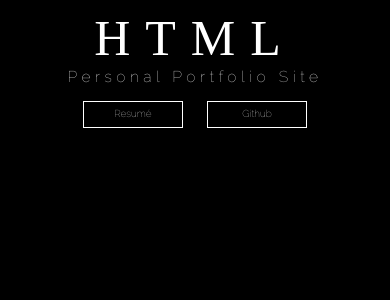
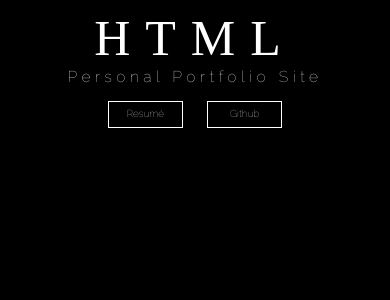
Before and after one commit to iknowhtml/iknowhtml, a Flask app: page / in a window 390 px wide. Shown: the part 183-483 px from the top of the page. Run offline with Flask 2, Linux system fonts and the light colour scheme; some libraries are stand-ins or nearby versions; some web fonts are replaced.

Commit message:
changed button styling and responsiveness

```diff
--- a/static/css/scss/_grid.scss
+++ b/static/css/scss/_grid.scss
@@ -10,7 +10,6 @@
   box-sizing: border-box; }
 
 // Core variables and mixins
-@import "grid/variables";
 @import "grid/mixins";
 
 // Core CSS
--- a/static/css/scss/custom/_style.scss
+++ b/static/css/scss/custom/_style.scss
@@ -268,7 +268,7 @@ body {
 
 .buttons-container{
   .button{
-    width: 150px;
+    width: 140px;
     color: white;
     text-decoration: none;
     display: inline-block;
@@ -281,7 +281,7 @@ body {
     border-width: 1px;
     border-color: white;
     margin:10px 10px;
-    padding: 5px 20px;
+    padding: 7px 20px;
     font-size: 26px;
     line-height: 1.471;
     position: relative;
@@ -289,9 +289,22 @@ body {
     -moz-transition: background-color 0.3s ease;
     transition: background-color 0.3s ease;
 
-    @include media-query-horizontal(740px, 0px){
+    @include media-query-horizontal($screen-md, $screen-sm + 1){
       width:100px;
       margin-top:0;
+      padding: 5px 10px;
+    }
+
+    @include media-query-horizontal($screen-sm, $screen-xs + 1){
+      width: 90px;
+      margin-top:0;
+      padding: 5px 10px;
+    }
+
+    @include media-query-horizontal($screen-xs, 0){
+      width: 75px;
+      margin-top:0;
+      padding: 5px 5px;
     }
 
     &:active {
--- a/static/css/scss/style.scss
+++ b/static/css/scss/style.scss
@@ -1,2 +1,3 @@
+@import "grid/variables";
 @import "custom/style";
 @import "grid";
--- a/static/css/style.css
+++ b/static/css/style.css
@@ -162,7 +162,7 @@ body {
       letter-spacing: 4.5px; }
 
 .buttons-container .button {
-  width: 150px;
+  width: 140px;
   color: white;
   text-decoration: none;
   display: inline-block;
@@ -175,17 +175,28 @@ body {
   border-width: 1px;
   border-color: white;
   margin: 10px 10px;
-  padding: 5px 20px;
+  padding: 7px 20px;
   font-size: 26px;
   line-height: 1.471;
   position: relative;
   -webkit-transition: background-color 0.3s ease;
   -moz-transition: background-color 0.3s ease;
   transition: background-color 0.3s ease; }
-  @media only screen and (max-width: 740px) and (min-width: 0px) {
+  @media only screen and (max-width: 992px) and (min-width: 769px) {
     .buttons-container .button {
       width: 100px;
-      margin-top: 0; } }
+      margin-top: 0;
+      padding: 5px 10px; } }
+  @media only screen and (max-width: 768px) and (min-width: 481px) {
+    .buttons-container .button {
+      width: 90px;
+      margin-top: 0;
+      padding: 5px 10px; } }
+  @media only screen and (max-width: 480px) and (min-width: 0) {
+    .buttons-container .button {
+      width: 75px;
+      margin-top: 0;
+      padding: 5px 5px; } }
   .buttons-container .button:active {
     background-color: white;
     color: black; }
```
Also changed, not shown: 1 other file.
